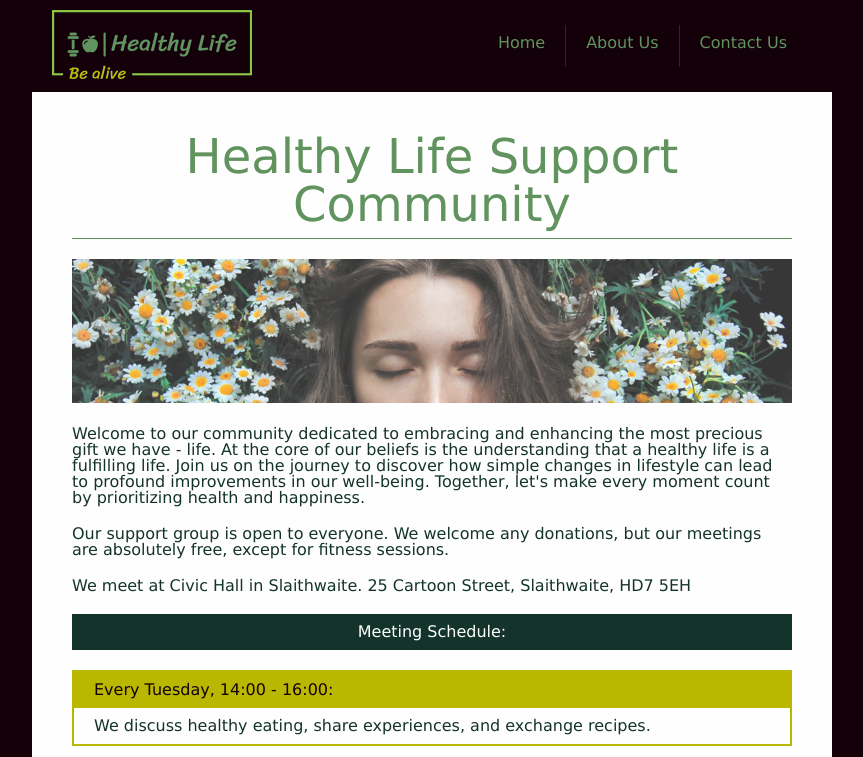
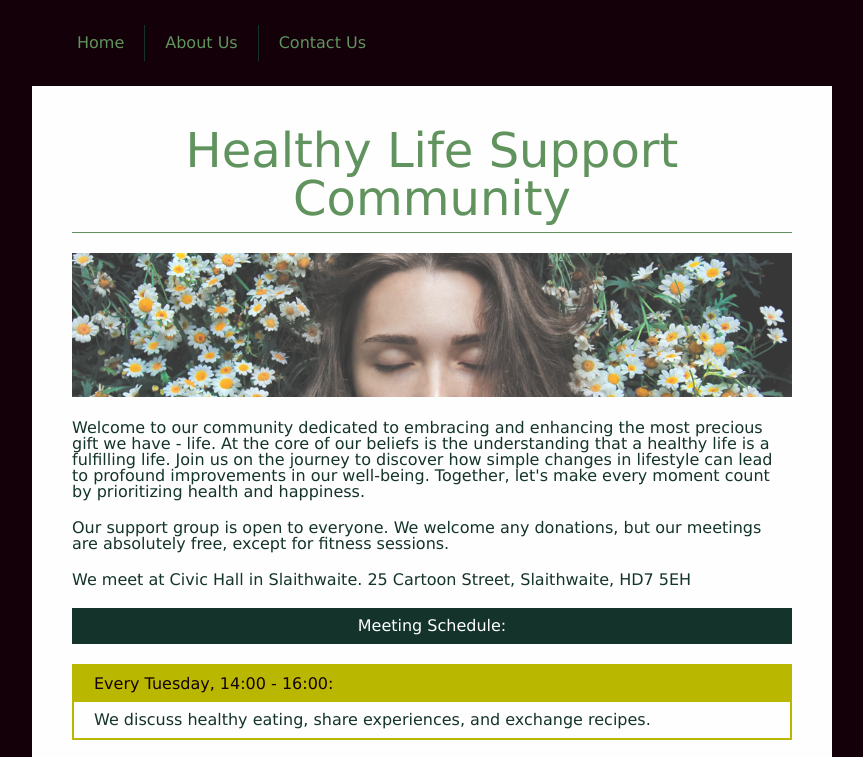
Before and after one commit to love34r434/healthy-life, a plain HTML site: page index.html in a window 1280 px wide. Shown: the top 757 px of the page, without its empty margins (208-1071 px from the left). Drawn offline with Linux system fonts and the light colour scheme.

Commit message:
Update index.html

```diff
--- a/index.html
+++ b/index.html
@@ -13,12 +13,6 @@
     <div id="wrapper">
       <header>
         <nav>
-          <a id="logo-link" href="#" onclick="loadContent('index', '')">
-            <img
-              src="assets/img/logo-healthy-life-transparent-200.png"
-              alt=""
-            />
-          </a>
           <ul>
             <li>
               <a href="#" onclick="loadContent('index', '')">Home</a>
```
